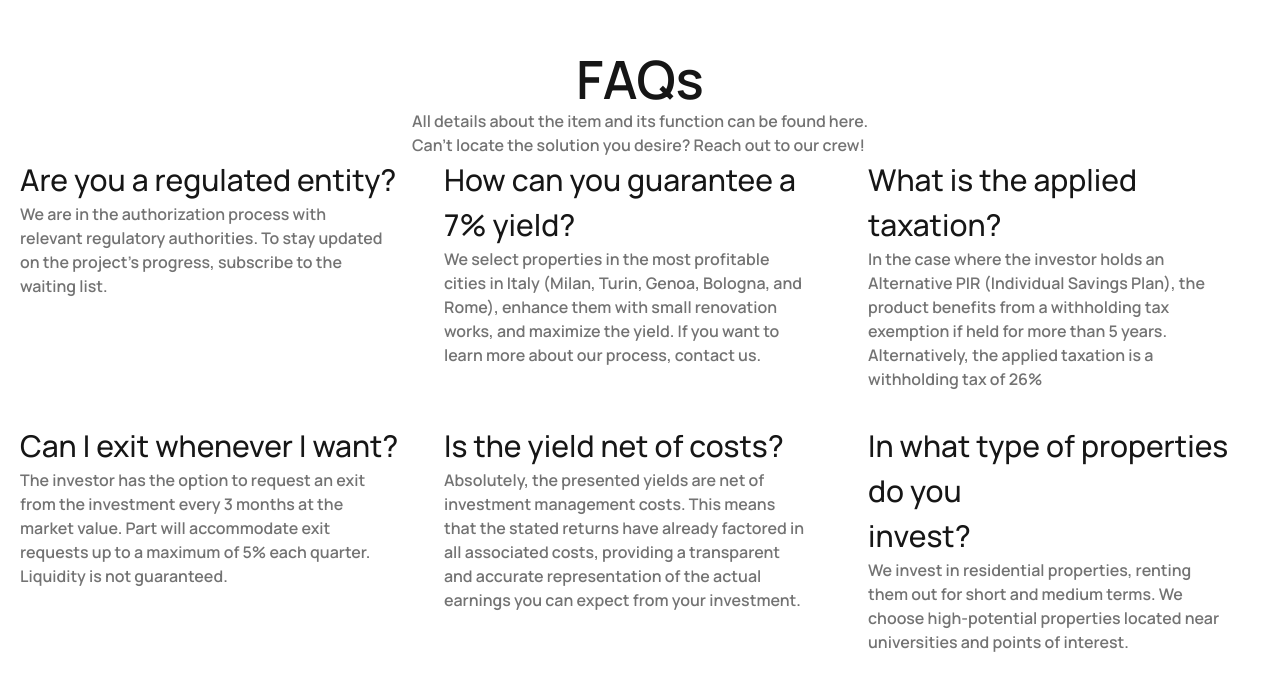
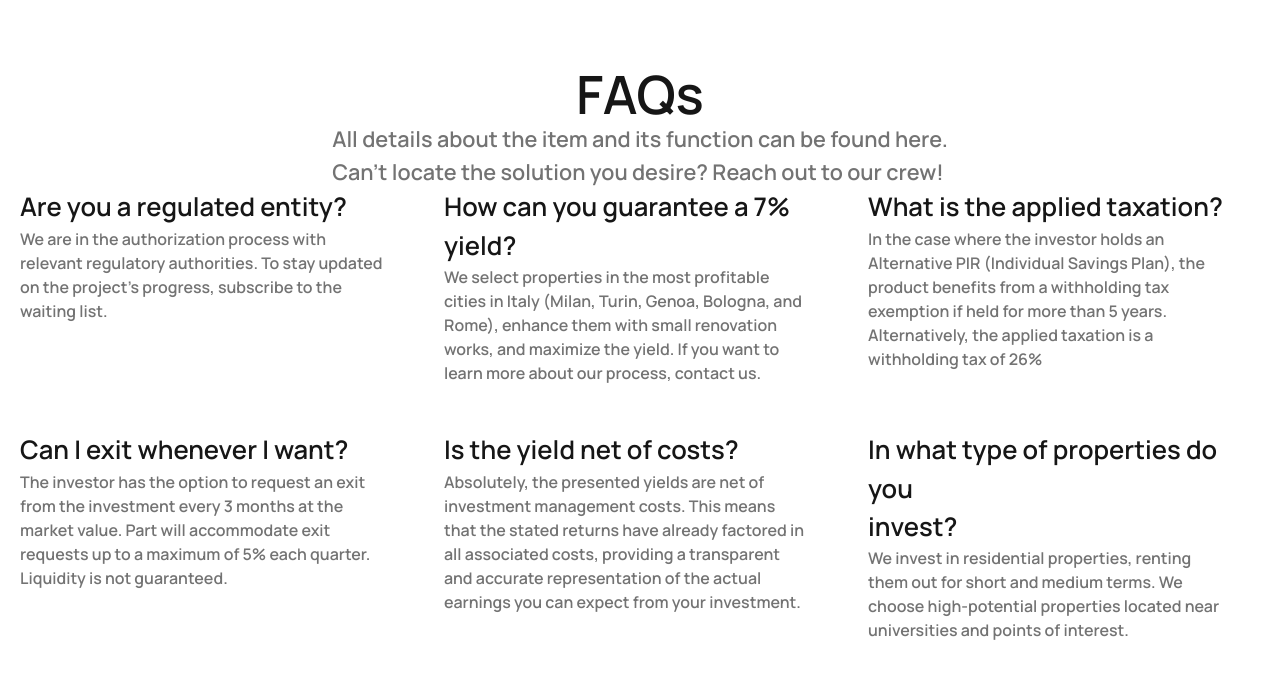
Before and after one commit to Daniel264/Slice, a Next.js app: page / in a window 1280 px wide. Shown: the part 5019-5709 px from the top of the page. Built offline with nearby package versions, Linux system fonts and the light colour scheme.

Commit message:
refactor(typo): adjust the various font-sizes in the questions page

```diff
--- a/src/components/Questions.tsx
+++ b/src/components/Questions.tsx
@@ -4,48 +4,48 @@ const Questions = () => {
     return (
         <section className="questions_section">
             <h1>FAQs</h1>
-            <p>
+            <p className="questions_section__top_text">
                 All details about the item and its function can be found here. <br />
                 Can&apos;t locate the solution you desire? Reach out to our crew!
             </p>
             <div className="questions_section__grid">
                 <div>
-                    <h3>Are you a regulated entity?</h3>
+                    <h4>Are you a regulated entity?</h4>
                     <p>
                         We are in the authorization process with <br /> relevant regulatory authorities. To stay updated <br /> on the project&apos;s progress, subscribe to the <br /> waiting list.
                     </p>
                 </div>
                 <div>
-                    <h3>How can you guarantee a 7% yield?</h3>
+                    <h4>How can you guarantee a 7% yield?</h4>
                     <p>
                         We select properties in the most profitable <br /> cities in Italy (Milan, Turin, Genoa, Bologna, and <br /> Rome), enhance them with small renovation <br /> works, and maximize the yield. If you want to <br />
                         learn more about our process, contact us.
                     </p>
                 </div>
                 <div>
-                    <h3>What is the applied taxation?</h3>
+                    <h4>What is the applied taxation?</h4>
                     <p>
                         In the case where the investor holds an <br /> Alternative PIR (Individual Savings Plan), the <br /> product benefits from a withholding tax <br /> exemption if held for more than 5 years. <br /> Alternatively, the applied taxation is a <br /> withholding tax of 26%
                     </p>
                 </div>
                 <div>
-                    <h3>Can I exit whenever I want?</h3>
+                    <h4>Can I exit whenever I want?</h4>
                     <p>
                         The investor has the option to request an exit <br /> from the investment every 3 months at the <br /> market value. Part will accommodate exit <br /> requests up to a maximum of 5% each quarter. <br />
                         Liquidity is not guaranteed.
                     </p>
                 </div>
                 <div>
-                    <h3>Is the yield net of costs?</h3>
+                    <h4>Is the yield net of costs?</h4>
                     <p>
                         Absolutely, the presented yields are net of <br /> investment management costs. This means <br /> that the stated returns have already factored in <br /> all associated costs, providing a transparent <br /> and accurate representation of the actual <br /> earnings you can
                         expect from your investment.
                     </p>
                 </div>
                 <div>
-                    <h3>
+                    <h4>
                         In what type of properties do you <br /> invest?
-                    </h3>
+                    </h4>
                     <p>
                         We invest in residential properties, renting <br /> them out for short and medium terms. We <br /> choose high-potential properties located near <br /> universities and points of interest.
                     </p>
--- a/src/styles/SCSS/index.css
+++ b/src/styles/SCSS/index.css
@@ -647,9 +647,16 @@ h5 {
 .questions_section p {
   color: var(--text-color);
 }
+.questions_section__top_text {
+  font-size: 1.35rem;
+}
 .questions_section__grid {
   display: grid;
   grid-template-columns: repeat(3, 100fr);
   gap: 2rem;
   grid-template-rows: repeat(2, 100fr);
+}
+.questions_section__grid div h4 {
+  font-size: 1.6rem;
+  font-weight: 600;
 }/*# sourceMappingURL=index.css.map */
--- a/src/styles/SCSS/layout/_questions.scss
+++ b/src/styles/SCSS/layout/_questions.scss
@@ -1,4 +1,5 @@
 @use "../mixins/mixins" as *;
+@use "../variable/variable" as var;
 
 .questions_section {
     @include align-center(100%, 100vh, column);
@@ -7,10 +8,21 @@
         color: var(--text-color);
     }
 
+    &__top_text {
+        font-size: var.$text-2xl;
+    }
+
     &__grid {
         display: grid;
         grid-template-columns: repeat(3, 100fr);
         gap: 2rem;
         grid-template-rows: repeat(2, 100fr);
+
+        div {
+            h4 {
+                font-size: 1.6rem;
+                font-weight: 600;
+            }
+        }
     }
 }
```
Also changed, not shown: 1 other file (tests, documents, lock files or other folders).
